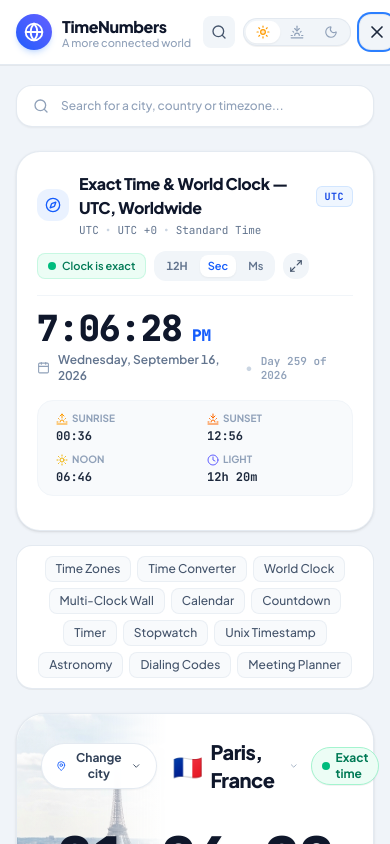
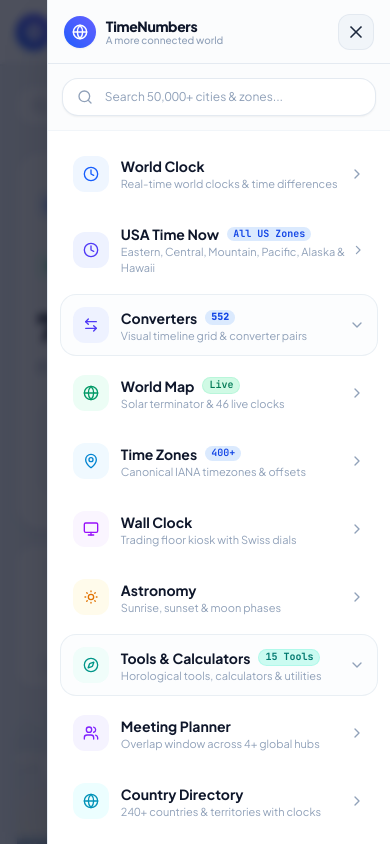
Before and after one commit to jainarun8891-ui/timeticky, a Next.js app: page / in a window 390 px wide. Both pictures are taken after a click on the button 377 px from the left and 32 px from the top of the page. Shown: the top 844 px of the page. Built offline with nearby package versions, Linux system fonts and the light colour scheme.

Commit message:
fix(mobile-nav): convert mobile drawer into true slide-out side nav and fix backdrop-filter containment bug

```diff
--- a/src/components/layout/Header.tsx
+++ b/src/components/layout/Header.tsx
@@ -129,7 +129,8 @@
   ];
 
   return (
-    <header className="w-full bg-white/95 dark:bg-slate-900/95 border-b border-slate-200/90 dark:border-slate-800 sticky top-0 z-50 backdrop-blur-md transition-colors shadow-2xs">
+    <>
+      <header className="w-full bg-white/95 dark:bg-slate-900/95 border-b border-slate-200/90 dark:border-slate-800 sticky top-0 z-40 backdrop-blur-md transition-colors shadow-2xs">
         <div className="max-w-[1720px] w-full mx-auto px-4 sm:px-8 lg:px-12 h-16 flex items-center justify-between gap-3 sm:gap-4">
         {/* Left: Brand Logo & Tagline */}
         <Link
@@ -381,8 +382,11 @@
           <button
             type="button"
             id="mobile-menu-toggle"
-            onClick={() => setMobileMenuOpen((prev) => !prev)}
-            className="lg:hidden w-9 h-9 rounded-xl bg-slate-100 dark:bg-slate-800 hover:bg-slate-200 dark:hover:bg-slate-700 text-slate-700 dark:text-slate-200 flex items-center justify-center transition-colors cursor-pointer border border-slate-200/90 dark:border-slate-700/90 focus:outline-none focus:ring-2 focus:ring-blue-500"
+            onClick={(e) => {
+              e.stopPropagation();
+              setMobileMenuOpen((prev) => !prev);
+            }}
+            className="lg:hidden w-10 h-10 rounded-xl bg-slate-100 dark:bg-slate-800 hover:bg-slate-200 dark:hover:bg-slate-700 text-slate-700 dark:text-slate-200 flex items-center justify-center transition-colors cursor-pointer border border-slate-200/90 dark:border-slate-700/90 focus:outline-none focus:ring-2 focus:ring-blue-500 shrink-0"
             aria-label={mobileMenuOpen ? "Close navigation menu" : "Open navigation menu"}
             aria-expanded={mobileMenuOpen}
           >
@@ -394,21 +398,59 @@
           </button>
         </div>
       </div>
+    </header>
 
-      {/* Mobile Drawer / Navigation Panel */}
+    {/* Mobile Side Navigation Drawer (Rendered outside <header> to prevent backdrop-filter containing block trap) */}
     {mobileMenuOpen && (
-        <div className="fixed inset-x-0 top-16 bottom-0 z-50 lg:hidden flex flex-col">
+      <div className="fixed inset-0 z-[100] lg:hidden" id="mobile-side-nav">
         {/* Semi-transparent Backdrop Overlay */}
         <div
           onClick={() => setMobileMenuOpen(false)}
-            className="fixed inset-0 top-16 bg-slate-950/60 backdrop-blur-xs -z-10 animate-in fade-in duration-200"
+          className="fixed inset-0 bg-slate-950/70 backdrop-blur-xs transition-opacity duration-300 animate-in fade-in"
           aria-hidden="true"
         />
 
-          {/* Drawer Content */}
-          <div className="w-full h-full bg-white dark:bg-slate-900 border-b border-slate-200/90 dark:border-slate-800 shadow-2xl overflow-y-auto flex flex-col divide-y divide-slate-100 dark:divide-slate-800 animate-in slide-in-from-top-2 fade-in duration-200">
-            {/* Quick Search Trigger inside Drawer */}
-            <div className="p-3.5 sm:p-4 bg-slate-50/60 dark:bg-slate-950/40 shrink-0">
+        {/* Slide-out Side Nav Panel (from right edge) */}
+        <div
+          className="fixed inset-y-0 right-0 w-[88vw] max-w-sm h-full bg-white dark:bg-slate-900 border-l border-slate-200/90 dark:border-slate-800 shadow-2xl flex flex-col z-[101] animate-in slide-in-from-right duration-300 ease-out"
+          role="dialog"
+          aria-modal="true"
+          aria-label="Mobile Navigation Menu"
+        >
+          {/* Side Nav Top Bar with Brand & Close Button */}
+          <div className="h-16 px-4 flex items-center justify-between border-b border-slate-200/90 dark:border-slate-800 bg-slate-50/50 dark:bg-slate-950/40 shrink-0">
+            <Link
+              href="/"
+              onClick={() => setMobileMenuOpen(false)}
+              className="flex items-center gap-2.5"
+            >
+              <div className="w-8 h-8 rounded-full bg-gradient-to-tr from-blue-600 to-indigo-500 flex items-center justify-center text-white shadow-xs">
+                <Globe className="w-4 h-4 stroke-[2.2]" />
+              </div>
+              <div className="flex flex-col">
+                <span className="text-sm font-black text-slate-900 dark:text-white tracking-tight leading-tight">
+                  {siteConfig.name}
+                </span>
+                <span className="text-[10px] text-slate-400 dark:text-slate-500 font-medium leading-none">
+                  A more connected world
+                </span>
+              </div>
+            </Link>
+
+            <button
+              type="button"
+              onClick={() => setMobileMenuOpen(false)}
+              className="w-9 h-9 rounded-xl bg-slate-100 dark:bg-slate-800 hover:bg-slate-200 dark:hover:bg-slate-700 text-slate-700 dark:text-slate-200 flex items-center justify-center transition-colors cursor-pointer border border-slate-200/90 dark:border-slate-700/90 focus:outline-none focus:ring-2 focus:ring-blue-500"
+              aria-label="Close navigation"
+            >
+              <X className="w-5 h-5 text-slate-800 dark:text-white" />
+            </button>
+          </div>
+
+          {/* Scrollable Side Nav Body */}
+          <div className="flex-1 overflow-y-auto divide-y divide-slate-100 dark:divide-slate-800">
+            {/* Quick Search Trigger inside Side Nav */}
+            <div className="p-3.5 bg-slate-50/60 dark:bg-slate-950/40 shrink-0">
               <button
                 type="button"
                 onClick={() => {
@@ -419,17 +461,17 @@
                       input.focus();
                       input.scrollIntoView({ behavior: 'smooth', block: 'center' });
                     }
-                  }, 100);
+                  }, 150);
                 }}
                 className="w-full flex items-center gap-3 px-3.5 py-2.5 rounded-2xl bg-white dark:bg-slate-800/90 border border-slate-200/90 dark:border-slate-700/80 text-xs text-slate-400 dark:text-slate-400 shadow-xs text-left group hover:border-blue-400 dark:hover:border-blue-500 transition-colors cursor-pointer"
               >
                 <Search className="w-4 h-4 text-slate-400 group-hover:text-blue-600 transition-colors shrink-0" />
-                <span className="truncate">Search 50,000+ cities, countries & timezones...</span>
+                <span className="truncate">Search 50,000+ cities & zones...</span>
               </button>
             </div>
 
             {/* Navigation Options List */}
-            <nav className="p-3 sm:p-4 space-y-1.5 text-sm font-semibold text-slate-700 dark:text-slate-200 flex-1">
+            <nav className="p-3 space-y-1.5 text-sm font-semibold text-slate-700 dark:text-slate-200">
               {/* World Clock */}
               <Link
                 href="/"
@@ -446,6 +488,33 @@
                     </div>
                     <div className="text-[11px] text-slate-400 font-normal">
                       Real-time world clocks & time differences
+                    </div>
+                  </div>
+                </div>
+                <ChevronRight className="w-4 h-4 text-slate-400 group-hover:translate-x-0.5 transition-transform" />
+              </Link>
+
+              {/* United States Time Now */}
+              <Link
+                href="/united-states-time-now"
+                onClick={() => setMobileMenuOpen(false)}
+                className="flex items-center justify-between p-3 rounded-2xl hover:bg-slate-50 dark:hover:bg-slate-800/70 border border-transparent hover:border-slate-100 dark:hover:border-slate-800 transition-all group"
+              >
+                <div className="flex items-center gap-3">
+                  <div className="w-9 h-9 rounded-xl bg-indigo-50 dark:bg-indigo-950/60 text-indigo-600 dark:text-indigo-400 flex items-center justify-center shrink-0">
+                    <Clock className="w-4 h-4" />
+                  </div>
+                  <div>
+                    <div className="flex items-center gap-2">
+                      <span className="font-bold text-slate-900 dark:text-white group-hover:text-blue-600 dark:group-hover:text-blue-400 transition-colors">
+                        USA Time Now
+                      </span>
+                      <span className="text-[10px] font-mono px-1.5 py-0.2 rounded-full bg-blue-100 dark:bg-blue-900/60 text-blue-700 dark:text-blue-300 font-bold">
+                        All US Zones
+                      </span>
+                    </div>
+                    <div className="text-[11px] text-slate-400 font-normal">
+                      Eastern, Central, Mountain, Pacific, Alaska & Hawaii
                     </div>
                   </div>
                 </div>
@@ -474,7 +543,7 @@
                         </span>
                       </div>
                       <div className="text-[11px] text-slate-400 font-normal">
-                        Visual timeline grid & timezone converter pairs
+                        Visual timeline grid & converter pairs
                       </div>
                     </div>
                   </div>
@@ -511,7 +580,7 @@
                     >
                       <span className="flex items-center gap-2">
                         <Layers className="w-3.5 h-3.5" />
-                        <span>Browse All 552 Timezone Combinations</span>
+                        <span>Browse All 552 Combinations</span>
                       </span>
                       <ArrowRight className="w-3.5 h-3.5" />
                     </Link>
@@ -539,7 +608,7 @@
                       </span>
                     </div>
                     <div className="text-[11px] text-slate-400 font-normal">
-                      Solar terminator, day/night boundary & 46 live clocks
+                      Solar terminator & 46 live clocks
                     </div>
                   </div>
                 </div>
@@ -566,7 +635,7 @@
                       </span>
                     </div>
                     <div className="text-[11px] text-slate-400 font-normal">
-                      Canonical IANA timezones, offsets & regions
+                      Canonical IANA timezones & offsets
                     </div>
                   </div>
                 </div>
@@ -588,7 +657,7 @@
                       Wall Clock
                     </div>
                     <div className="text-[11px] text-slate-400 font-normal">
-                      Trading floor kiosk display with Swiss dials
+                      Trading floor kiosk with Swiss dials
                     </div>
                   </div>
                 </div>
@@ -610,7 +679,7 @@
                       Astronomy
                     </div>
                     <div className="text-[11px] text-slate-400 font-normal">
-                      Sunrise, sunset, twilight & moon phases
+                      Sunrise, sunset & moon phases
                     </div>
                   </div>
                 </div>
@@ -635,7 +704,7 @@
                           Tools & Calculators
                         </span>
                         <span className="text-[10px] font-mono px-1.5 py-0.2 rounded-full bg-teal-100 dark:bg-teal-950/60 text-teal-700 dark:text-teal-300 font-bold border border-teal-200/50 dark:border-teal-800">
-                          9 Tools
+                          {featureTools.length} Tools
                         </span>
                       </div>
                       <div className="text-[11px] text-slate-400 font-normal">
@@ -697,6 +766,28 @@
                 <ChevronRight className="w-4 h-4 text-slate-400 group-hover:translate-x-0.5 transition-transform" />
               </Link>
 
+              {/* Country Directory */}
+              <Link
+                href="/country"
+                onClick={() => setMobileMenuOpen(false)}
+                className="flex items-center justify-between p-3 rounded-2xl hover:bg-slate-50 dark:hover:bg-slate-800/70 border border-transparent hover:border-slate-100 dark:hover:border-slate-800 transition-all group"
+              >
+                <div className="flex items-center gap-3">
+                  <div className="w-9 h-9 rounded-xl bg-cyan-50 dark:bg-cyan-950/60 text-cyan-600 dark:text-cyan-400 flex items-center justify-center shrink-0">
+                    <Globe className="w-4 h-4" />
+                  </div>
+                  <div>
+                    <div className="font-bold text-slate-900 dark:text-white group-hover:text-blue-600 dark:group-hover:text-blue-400 transition-colors">
+                      Country Directory
+                    </div>
+                    <div className="text-[11px] text-slate-400 font-normal">
+                      240+ countries & territories with clocks
+                    </div>
+                  </div>
+                </div>
+                <ChevronRight className="w-4 h-4 text-slate-400 group-hover:translate-x-0.5 transition-transform" />
+              </Link>
+
               {/* Learn */}
               <Link
                 href="/learn"
@@ -742,7 +833,7 @@
               </Link>
             </nav>
 
-            {/* Mobile Footer Area */}
+            {/* Side Nav Footer Area */}
             <div className="p-4 bg-slate-50/70 dark:bg-slate-950/50 space-y-3 shrink-0">
               <div className="flex items-center justify-between">
                 <span className="text-xs font-bold text-slate-500 dark:text-slate-400">Theme</span>
@@ -791,7 +882,8 @@
             </div>
           </div>
         </div>
+      </div>
     )}
-    </header>
+  </>
 );
 }
```
Lines whose indentation alone changed are shown as unchanged.
